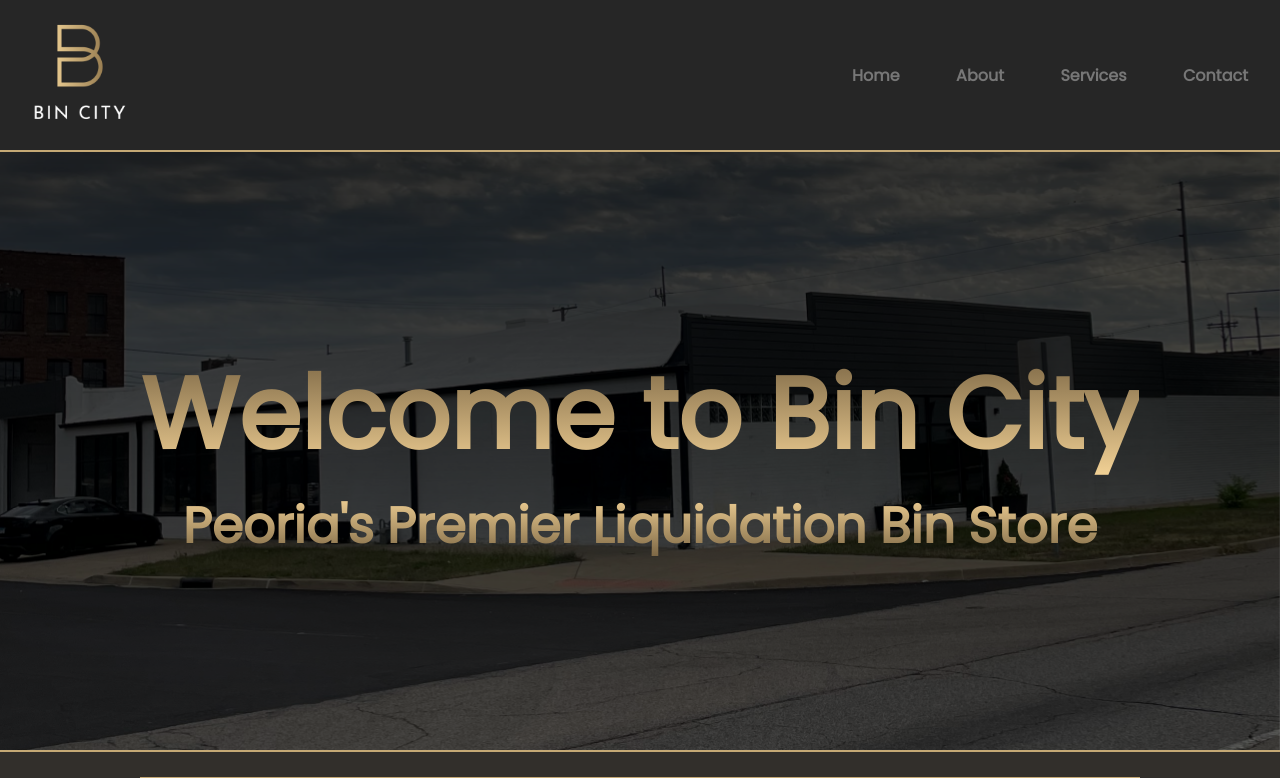
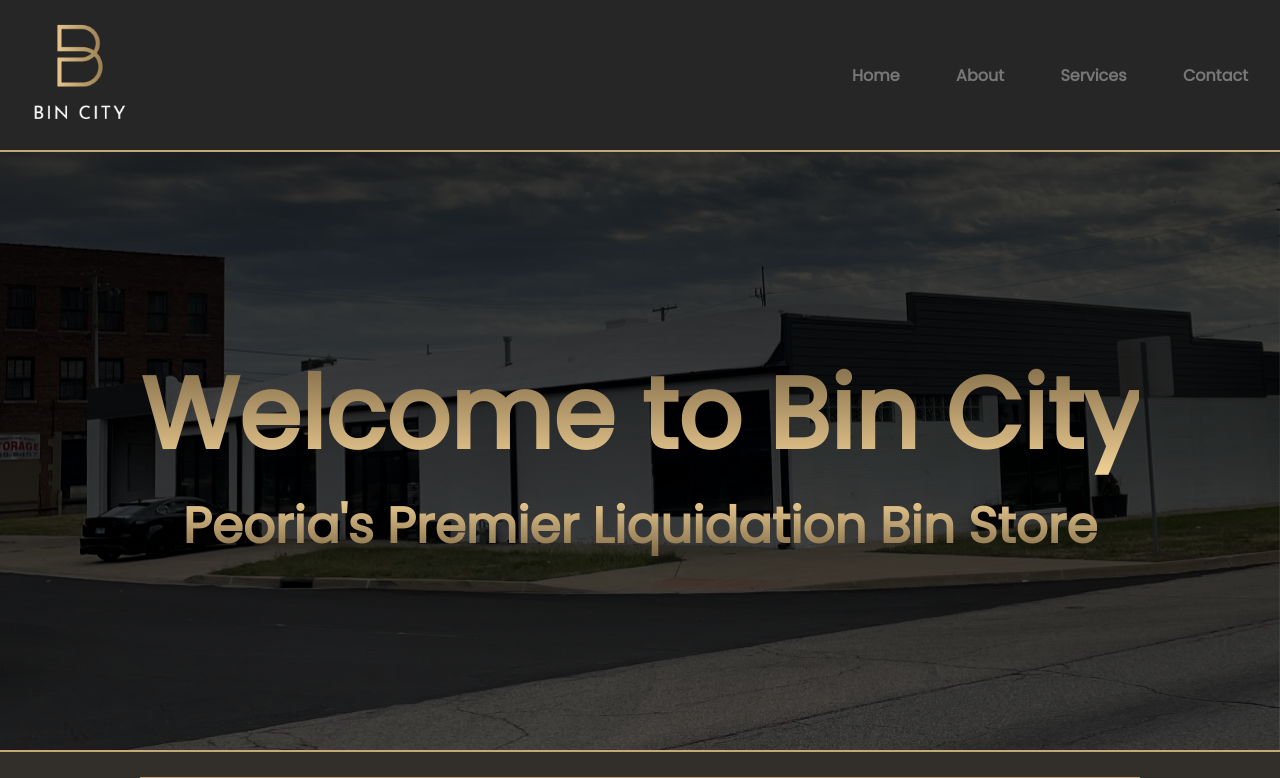
Before and after one commit to Z1pPMystiC/bincityco, a React (Create React App) app: page / in a window 1280 px wide. Shown: the top 778 px of the page. Built offline with nearby package versions, Linux system fonts and the light colour scheme.

Commit message:
Hero section picture fixed

```diff
--- a/src/components/HeroSection.css
+++ b/src/components/HeroSection.css
@@ -21,7 +21,7 @@
     left: 0;
     z-index: -1; /* Send the pseudo-element to the background */
     background-image: url("../../public/images/outside1.jpg");
-    background-position: -100px 0px;
+    background-position: 0px 0px;
     background-repeat: no-repeat;
     background-size: cover;
     background-attachment: fixed;
```
